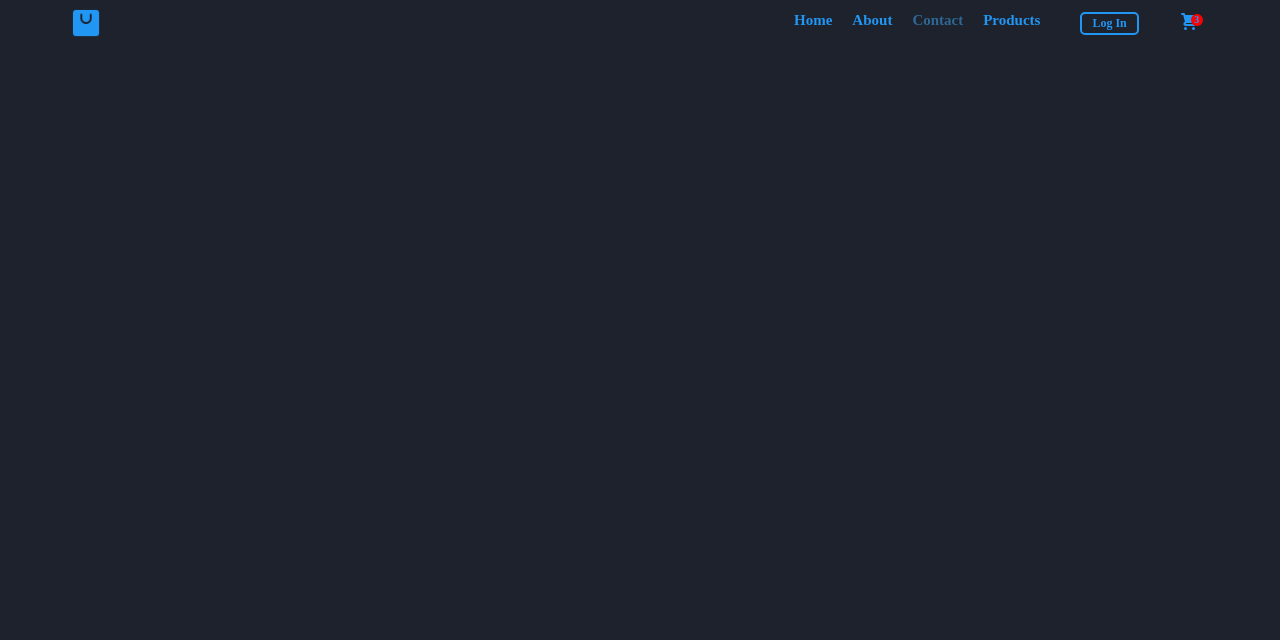
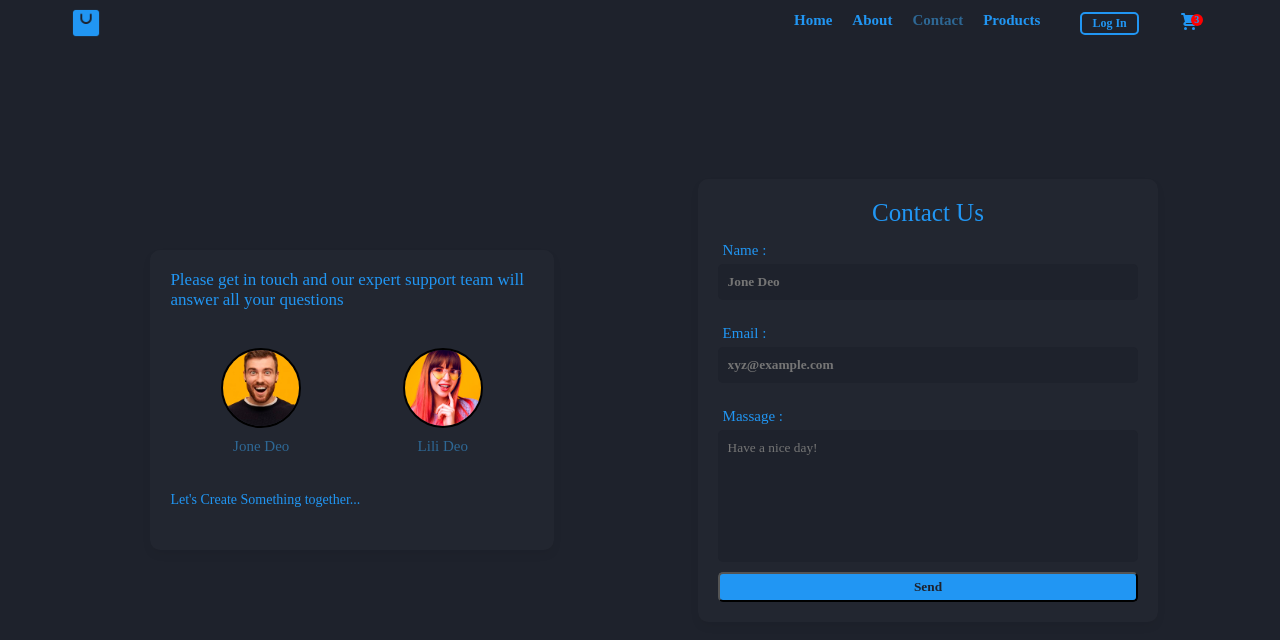
Before and after one commit to aUrvish/Ecommerce, a React (Create React App) app: page /contact in a window 1280 px wide. Shown: the top 640 px of the page. Built offline with nearby package versions, Linux system fonts and the light colour scheme.

Commit message:
Add form in contact page

```diff
--- a/src/Components/Header.js
+++ b/src/Components/Header.js
@@ -4,11 +4,8 @@ import styled from "styled-components";
 import { HiShoppingCart, HiMenu } from "react-icons/hi"
 import { CgClose } from "react-icons/cg"
 
-const Header = () => {
 
-    const [ menuIcon , setMenuIcon ] = useState();
-
-    const Header = styled.div`
+const Head = styled.div`
         position: fixed;
         width: 100%;
         padding: .8rem;
@@ -126,11 +123,15 @@ const Header = () => {
             }
         }
 
-    `
+        `;
+
+const Header = () => {
+
+    const [ menuIcon , setMenuIcon ] = useState();
 
     return (
         <>
-            <Header>
+            <Head>
                 <div className="container">
                     <NavLink to={"/"}>
                         <img src="./image/shopping-bag.png" alt="logo" className="logo" />
@@ -166,7 +167,7 @@ const Header = () => {
                     onClick={() =>setMenuIcon(true)} />
 
                 </div>
-            </Header>
+            </Head>
         </>
     )
 }
--- a/src/Components/Trusted.js
+++ b/src/Components/Trusted.js
@@ -3,9 +3,8 @@ import styled from "styled-components"
 import { TfiThemifyLogo } from "react-icons/tfi";
 import { RxDiscordLogo, RxCodesandboxLogo, RxSketchLogo, RxModulzLogo, RxStitchesLogo } from "react-icons/rx";
 
-const Trusted = () => {
 
-    const Logo = styled.div`
+const Logo = styled.div`
         margin-top: 5rem;
         display: grid;
         place-items: center;
@@ -33,6 +32,7 @@ const Trusted = () => {
 
     `
 
+const Trusted = () => {
     return (
         <>
             <Logo>
--- a/src/Contact.js
+++ b/src/Contact.js
@@ -1,9 +1,196 @@
 import React from "react";
+import styled from "styled-components";
+
+const Wrapper = styled.div`
+    height: 100vh;
+    width: 100%;
+    display: grid;
+    place-items: center;
+
+    .main_div {
+        height: 100%;
+        width: 90%;
+        display: grid;
+        grid-template-columns: repeat(2,1fr);
+
+
+        .team {
+            display: grid;
+            place-items: center;
+
+
+            .child_div {
+                padding: 2rem;
+                border-radius:1rem;
+                height: 30rem;
+                width: 70%;
+                background-color: rgba(255,255,255,.02);
+                box-shadow: ${({theme}) => theme.colors.shadow};
+
+                .head {
+                    font-size: 1.7rem;
+                }
+
+                .together {
+                    font-size: 1.4rem;
+                }
+
+                .team_div {
+                    height: 70%;
+                    display: grid;
+                    grid-template-columns: repeat(2,1fr);
+
+                    .member1 , .member2 {
+                        display: flex;
+                        justify-content: center;
+                        align-items: center;
+                        flex-direction: column;
+
+                        .team_img {
+                            height: 8rem;
+                            width:8rem;
+                            border-radius: 50%;
+                            border: .2rem solid black;
+                        }
+
+                        a {
+                            margin-top : 1rem ;
+                            font-size: 1.5rem;
+                            text-decoration: none;
+                            color: ${({theme}) => theme.colors.hover};
+                        }
+                    }
+                }
+            }
+        }
+
+
+        .form {
+            display: grid;
+            place-items: center;
+
+
+            form {
+                box-shadow: ${({theme}) => theme.colors.shadow};
+                width: 80%;
+                font-size: 1.5rem;
+                padding: 2rem;
+                border-radius: 1rem;
+                background-color: rgba(255,255,255,.02);
+
+                p {
+                    width: 100%;
+                    text-align: center;
+                    font-size: 2.5rem;
+                }
+
+                div{
+                    display: flex;
+                    flex-direction: column;
+                    padding: 1rem 0;
+
+                    label {
+                        padding: .5rem;
+                    }
+
+                    input , textarea {
+                        width: 100%;
+                        background-color: ${({theme}) => theme.colors.bg};
+                        border-radius: .5rem;
+                        color: white;
+                        border: none;
+                        padding: 1rem;
+                        outline: none;
+                        resize: none;
+                    }
+                }
+
+                input {
+                    border-radius: .5rem;
+                    width: 100%;
+                    padding: .5rem;
+                    color: ${({theme}) => theme.colors.bg};
+                    background-color: ${({theme}) => theme.colors.color};
+                    font-weight: bold;
+
+                }
+            }
+        }
+
+
+    }
+
+    @media (max-width: ${({theme}) => theme.media.tab}) {
+        .main_div {
+            grid-template-columns: 1fr;
+
+            .team  {
+                height: 70vh;
+            }
+        }
+    }
+
+    @media (max-width: 500px) {
+        .main_div {
+            .team {
+                display: none;
+
+            }
+            .form {
+                height: 100%;
+            }
+        }
+    }
+
+`
 
 const Contact = () => {
+
     return(
         <>
-            <h1>Contact</h1>
+            <Wrapper>
+                <div className="main_div">
+                    <div className="team">
+                        <div className="child_div">
+                            <p className="head">Please get in touch and our expert support team will answer all your questions </p>
+
+                            <div className="team_div">
+                                <div className="member1">
+                                    <img src="./image/avtar/04.jpg" className="team_img" alt="team"/>
+                                    <a href="mailto:mandaliyaurvishj7@gmail.com">Jone Deo</a>
+                                </div>
+                                <div className="member2">
+                                    <img src="./image/avtar/09.jpg" className="team_img" alt="team"/>
+                                    <a href="mailto:mandaliyaurvishj7@gmail.com">Lili Deo</a>
+                                </div>
+                            </div>
+
+                            <p className="together">Let's Create Something together...</p>
+                        </div>
+                    </div>
+                    <div className="form">
+
+
+                        <form action="https://formspree.io/f/xpzeadzw" method="POST">
+                        <p>Contact Us</p>
+                            <div>
+                                <label for="Name">Name : </label>
+                                <input name="Name" type="text" placeholder="Jone Deo" autocomplete="off"/>
+                            </div>
+                            <div>
+                                <label for="Email">Email : </label>
+                                <input name="Email" type="email" placeholder="xyz@example.com" autocomplete="off"/>
+                            </div>
+                            <div>
+                                <label for="Message">Massage : </label>
+                                <textarea rows="7" cols="30" placeholder="Have a nice day!" name="Message"></textarea>
+                            </div>
+
+                            <input type="submit" value="Send" />
+                        </form>
+                    </div>
+                </div>
+            </Wrapper>
         </>
     )
 }
```
Also changed, not shown: src/Components/HeroComponents.js (+5 -3 lines), src/Components/Service.js (+5 -5 lines), public/image/avtar/04.jpg (added), public/image/avtar/09.jpg (added).
